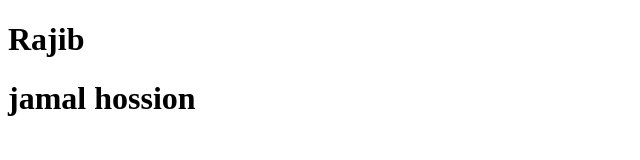
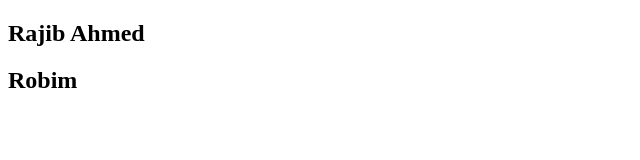
Before and after one commit to Rajibpro/fast-project, a plain HTML site: page index.html in a window 1280 px wide. Shown: the whole page, without its empty margins (0-640 px from the left). Drawn offline with Linux system fonts and the light colour scheme.

Commit message:
ghost added

```diff
--- a/index.html
+++ b/index.html
@@ -6,8 +6,8 @@
     <title>Document</title>
 </head>
 <body>
-    <h1>Rajib</h1>
-    <h1>jamal hossion</h1>
+    <h2>Rajib Ahmed</h2>
+    <h2>Robim</h3>
 
 </body>
 </html>
```
